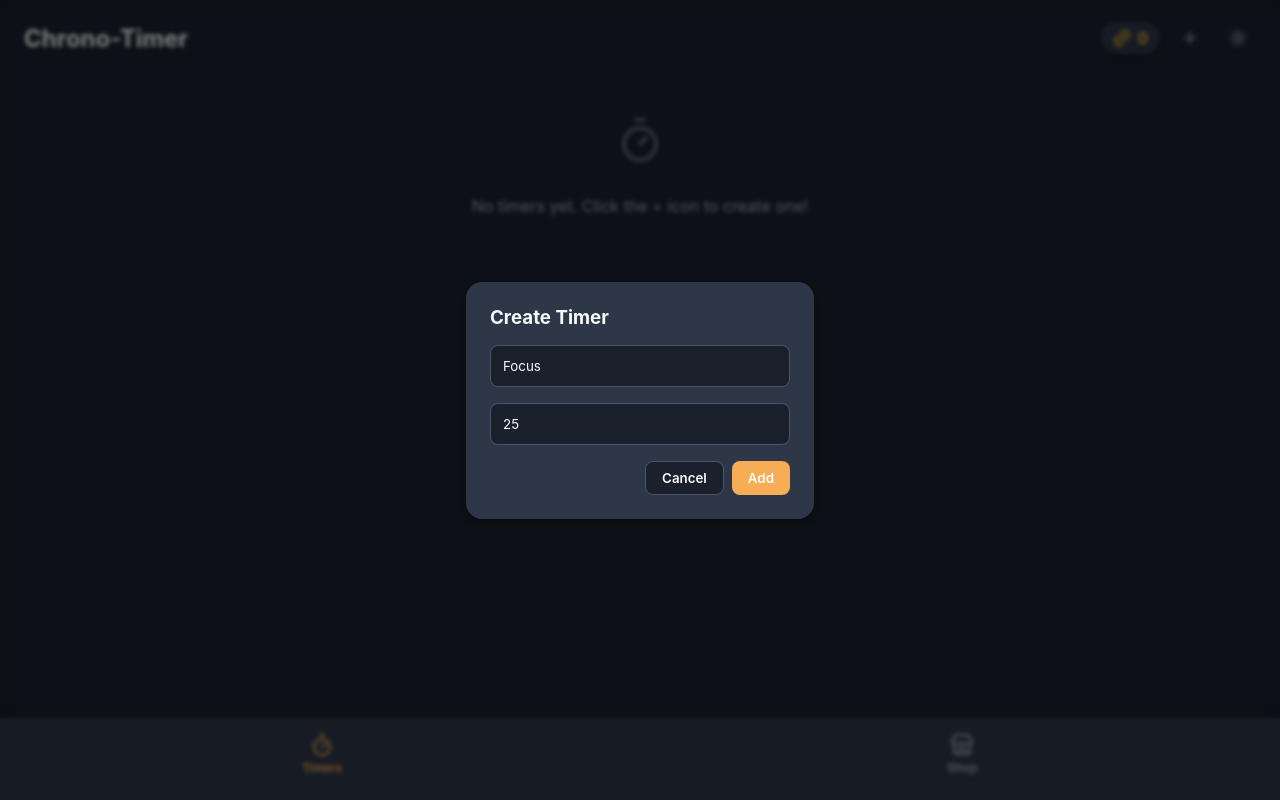
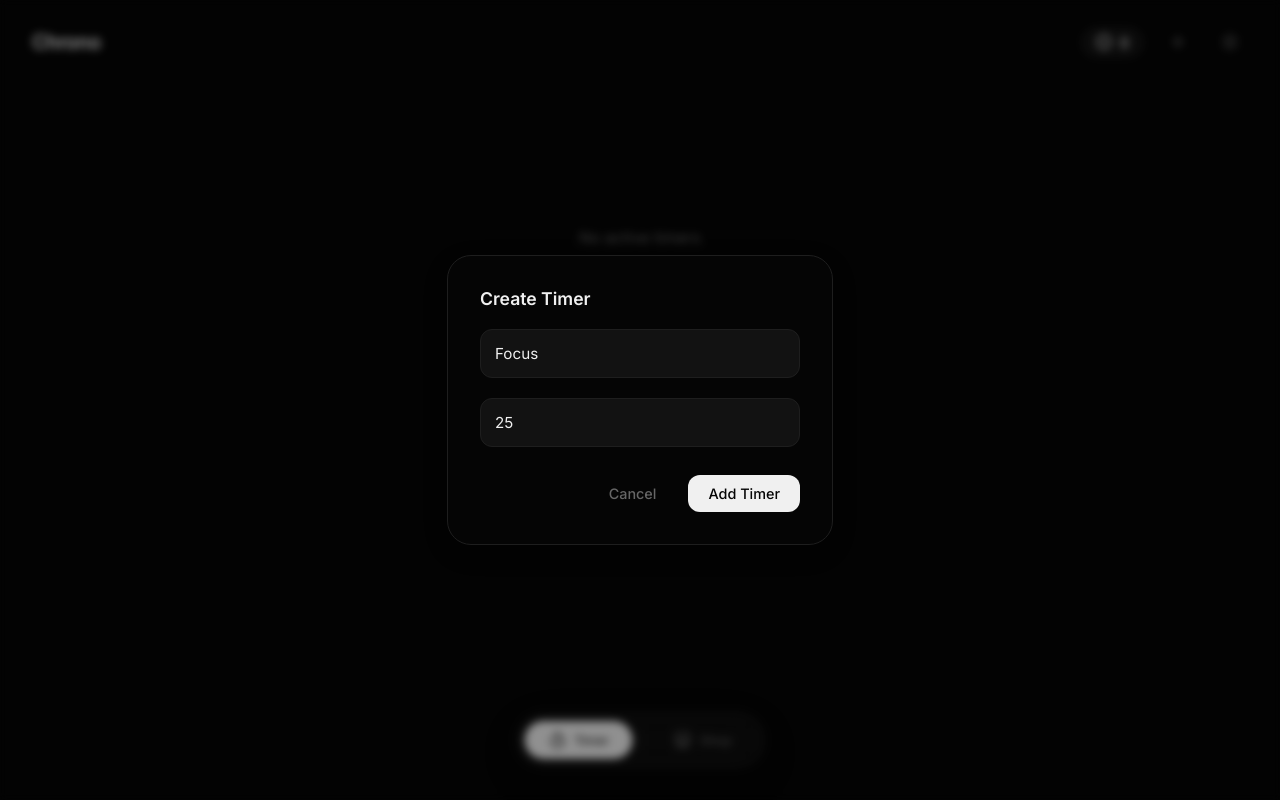
Before and after one commit to Panther-Mughil/Chrono-Timer, a React (Vite) app: page / in a window 1280 px wide. Both pictures are taken after a click on the button 1190 px from the left and 38 px from the top of the page. Built offline with nearby package versions, Linux system fonts and the light colour scheme.

Commit message:
style: apply minimalistic black/gray UI, glassmorphism nav, and hexagon token

```diff
--- a/src/App.css
+++ b/src/App.css
@@ -1,36 +1,34 @@
+@import url('https://fonts.googleapis.com/css2?family=Inter:wght@400;500;600;700&display=swap');
+
 :root {
-  /* Light Theme Colors (Cozy & Warm) */
-  --bg-color: #fdfbf7;
-  --surface-color: #ffffff;
-  --text-primary: #2d3748;
-  --text-secondary: #718096;
-  --accent-color: #f6ad55; /* Warm orange */
-  --accent-hover: #ed8936;
-  --border-color: #e2e8f0;
-  --danger-color: #fc8181;
-  --success-color: #68d391;
+  --bg-color: #ffffff;
+  --surface-color: #f7f7f7;
+  --text-primary: #111111;
+  --text-secondary: #888888;
+  --accent-color: #111111;
+  --accent-hover: #333333;
+  --border-color: #eaeaea;
+  --danger-color: #e63946;
+  --shadow-sm: 0 4px 12px rgba(0,0,0,0.03);
+  --shadow-md: 0 8px 24px rgba(0,0,0,0.06);
+  --radius: 24px;
 
-  --shadow-sm: 0 2px 4px rgba(0,0,0,0.05);
-  --shadow-md: 0 4px 6px rgba(0,0,0,0.05);
-  --radius: 16px;
-
-  font-family: 'Inter', -apple-system, BlinkMacSystemFont, 'Segoe UI', Roboto, Helvetica, Arial, sans-serif;
+  font-family: 'Inter', -apple-system, sans-serif;
   color: var(--text-primary);
   background-color: var(--bg-color);
-  transition: background-color 0.3s ease, color 0.3s ease;
+  transition: background-color 0.4s ease, color 0.4s ease;
 }
 
 [data-theme='dark'] {
-  /* Dark Theme Colors (Cozy & Deep) */
-  --bg-color: #1a202c;
-  --surface-color: #2d3748;
-  --text-primary: #f7fafc;
-  --text-secondary: #a0aec0;
-  --accent-color: #f6ad55;
-  --accent-hover: #ed8936;
-  --border-color: #4a5568;
-  --shadow-sm: 0 2px 4px rgba(0,0,0,0.2);
-  --shadow-md: 0 4px 6px rgba(0,0,0,0.3);
+  --bg-color: #050505;
+  --surface-color: #121212;
+  --text-primary: #f0f0f0;
+  --text-secondary: #666666;
+  --accent-color: #f0f0f0;
+  --accent-hover: #ffffff;
+  --border-color: #1e1e1e;
+  --shadow-sm: 0 4px 12px rgba(0,0,0,0.3);
+  --shadow-md: 0 8px 24px rgba(0,0,0,0.4);
 }
 
 body {
@@ -47,7 +45,6 @@ body {
   max-width: 100%;
 }
 
-/* App Container */
 .app-container {
   display: flex;
   flex-direction: column;
@@ -60,21 +57,21 @@ body {
   display: flex;
   justify-content: space-between;
   align-items: center;
-  padding: 20px 24px;
-  background-color: var(--bg-color);
+  padding: 24px 32px;
+  background-color: transparent;
   z-index: 10;
 }
 
 .header h1 {
   margin: 0;
-  font-size: 1.5rem;
-  font-weight: 700;
-  color: var(--text-primary);
+  font-size: 1.25rem;
+  font-weight: 600;
+  letter-spacing: -0.02em;
 }
 
 .header-actions {
   display: flex;
-  gap: 12px;
+  gap: 16px;
   align-items: center;
 }
 
@@ -92,55 +89,55 @@ body {
 }
 
 .icon-btn:hover {
+  color: var(--text-primary);
   background-color: var(--surface-color);
-  color: var(--accent-color);
-  box-shadow: var(--shadow-sm);
 }
 
 .coin-display {
   display: flex;
   align-items: center;
-  gap: 6px;
-  font-weight: 600;
-  color: #fbbf24;
+  gap: 8px;
+  font-weight: 500;
+  font-size: 0.9rem;
+  color: var(--text-primary);
   background: var(--surface-color);
-  padding: 6px 12px;
+  padding: 6px 14px;
   border-radius: 20px;
-  box-shadow: var(--shadow-sm);
+  border: 1px solid var(--border-color);
 }
 
-/* Main Content Area */
+/* Main Content */
 .main-content {
   flex: 1;
   overflow-y: auto;
-  padding: 0 24px 80px 24px; /* bottom padding for nav bar */
+  padding: 24px 32px 120px 32px;
 }
 
 /* Timer List */
 .timer-list {
   display: flex;
   flex-direction: column;
-  gap: 16px;
+  gap: 24px;
   align-items: center;
-  padding-bottom: 24px;
 }
 
-/* Timer Card */
 .timer-card {
   background-color: var(--surface-color);
   border-radius: var(--radius);
-  padding: 20px;
+  padding: 32px;
   width: 100%;
-  max-width: 400px;
-  box-shadow: var(--shadow-md);
+  max-width: 360px;
+  box-shadow: var(--shadow-sm);
   display: flex;
   flex-direction: column;
-  gap: 16px;
-  transition: transform 0.2s ease;
+  gap: 24px;
+  border: 1px solid var(--border-color);
+  transition: transform 0.3s ease;
 }
 
 .timer-card:hover {
   transform: translateY(-2px);
+  box-shadow: var(--shadow-md);
 }
 
 .timer-header {
@@ -150,18 +147,19 @@ body {
 }
 
 .timer-name {
-  font-weight: 600;
-  font-size: 1.1rem;
+  font-weight: 500;
+  font-size: 1rem;
   margin: 0;
+  color: var(--text-secondary);
 }
 
 .timer-time {
-  font-size: 3rem;
-  font-weight: 700;
+  font-size: 4.5rem;
+  font-weight: 600;
   text-align: center;
   font-variant-numeric: tabular-nums;
-  letter-spacing: -0.05em;
-  color: var(--accent-color);
+  letter-spacing: -0.04em;
+  color: var(--text-primary);
 }
 
 .timer-controls {
@@ -175,8 +173,8 @@ body {
   border: 1px solid var(--border-color);
   color: var(--text-primary);
   border-radius: 50%;
-  width: 48px;
-  height: 48px;
+  width: 54px;
+  height: 54px;
   display: flex;
   align-items: center;
   justify-content: center;
@@ -185,178 +183,214 @@ body {
 }
 
 .control-btn:hover {
-  background: var(--accent-color);
-  color: white;
-  border-color: var(--accent-color);
+  border-color: var(--text-primary);
 }
 
 .control-btn.active {
-  background: var(--accent-color);
-  color: white;
-  border-color: var(--accent-color);
+  background: var(--text-primary);
+  color: var(--bg-color);
+  border-color: var(--text-primary);
 }
 
-.control-btn.danger:hover {
-  background: var(--danger-color);
-  border-color: var(--danger-color);
+/* Empty State */
+.empty-state {
+  text-align: center;
+  color: var(--text-secondary);
+  margin-top: 15vh;
+  font-size: 0.95rem;
+  font-weight: 400;
+  letter-spacing: 0.02em;
 }
 
 /* Shop View */
 .shop-grid {
   display: grid;
   grid-template-columns: repeat(auto-fill, minmax(140px, 1fr));
-  gap: 16px;
-  padding-bottom: 24px;
+  gap: 24px;
+  max-width: 600px;
+  margin: 0 auto;
 }
 
 .shop-item {
   background-color: var(--surface-color);
   border-radius: var(--radius);
-  padding: 16px;
+  padding: 24px 16px;
   display: flex;
   flex-direction: column;
   align-items: center;
-  gap: 12px;
-  box-shadow: var(--shadow-sm);
-  text-align: center;
+  gap: 16px;
+  border: 1px solid var(--border-color);
+  transition: all 0.2s ease;
+}
+
+.shop-item:hover {
+  border-color: var(--text-secondary);
 }
 
 .shop-item-img {
-  width: 80px;
-  height: 80px;
-  background: var(--bg-color);
-  border-radius: 50%;
-  display: flex;
-  align-items: center;
-  justify-content: center;
-  font-size: 2rem;
-  color: var(--text-secondary);
+  font-size: 2.5rem;
+  filter: grayscale(0.2);
 }
 
 .shop-item-title {
-  font-weight: 600;
+  font-weight: 500;
   font-size: 0.9rem;
 }
 
 .shop-item-price {
-  font-weight: 700;
-  color: #fbbf24;
+  font-weight: 600;
+  color: var(--text-primary);
   display: flex;
   align-items: center;
-  gap: 4px;
+  gap: 6px;
+  font-size: 0.9rem;
 }
 
 .buy-btn {
-  background: var(--accent-color);
-  color: white;
-  border: none;
-  padding: 8px 16px;
+  background: transparent;
+  color: var(--text-primary);
+  border: 1px solid var(--text-primary);
+  padding: 8px 20px;
   border-radius: 20px;
-  font-weight: 600;
+  font-weight: 500;
+  font-size: 0.85rem;
   cursor: pointer;
   width: 100%;
-  transition: background 0.2s;
+  transition: all 0.2s;
 }
 .buy-btn:hover {
-  background: var(--accent-hover);
+  background: var(--text-primary);
+  color: var(--bg-color);
 }
 .buy-btn:disabled {
-  background: var(--border-color);
+  background: transparent;
+  border-color: var(--border-color);
   color: var(--text-secondary);
   cursor: not-allowed;
 }
 
-/* Bottom Navigation */
+/* Floating Glass Bottom Nav */
 .bottom-nav {
-  position: absolute;
-  bottom: 0;
-  left: 0;
-  right: 0;
-  background: var(--surface-color);
+  position: fixed;
+  bottom: 32px;
+  left: 50%;
+  transform: translateX(-50%);
   display: flex;
-  justify-content: space-around;
-  padding: 12px 0 24px 0;
-  border-top: 1px solid var(--border-color);
-  box-shadow: 0 -4px 12px rgba(0,0,0,0.05);
+  align-items: center;
+  gap: 4px;
+  padding: 8px;
+  border-radius: 40px;
+  z-index: 100;
+  box-shadow: 0 12px 40px rgba(0,0,0,0.12);
+  backdrop-filter: blur(16px);
+  -webkit-backdrop-filter: blur(16px);
+}
+
+[data-theme='light'] .bottom-nav {
+  background: rgba(255, 255, 255, 0.7);
+  border: 1px solid rgba(0, 0, 0, 0.08);
+}
+
+[data-theme='dark'] .bottom-nav {
+  background: rgba(20, 20, 20, 0.6);
+  border: 1px solid rgba(255, 255, 255, 0.08);
+}
+
+.nav-separator {
+  width: 1px;
+  height: 20px;
+  background-color: var(--text-secondary);
+  opacity: 0.3;
+  margin: 0 4px;
 }
 
 .nav-item {
   display: flex;
-  flex-direction: column;
   align-items: center;
-  gap: 4px;
-  background: none;
+  gap: 8px;
+  background: transparent;
   border: none;
   color: var(--text-secondary);
   cursor: pointer;
-  font-size: 0.75rem;
-  font-weight: 600;
-  transition: color 0.2s;
+  font-size: 0.85rem;
+  font-weight: 500;
+  padding: 10px 24px;
+  border-radius: 30px;
+  transition: all 0.3s ease;
 }
 
-.nav-item:hover, .nav-item.active {
-  color: var(--accent-color);
+.nav-item:hover {
+  color: var(--text-primary);
 }
 
-/* Empty State */
-.empty-state {
-  text-align: center;
-  color: var(--text-secondary);
-  margin-top: 40px;
-  display: flex;
-  flex-direction: column;
-  align-items: center;
-  gap: 16px;
+.nav-item.active {
+  background: var(--text-primary);
+  color: var(--bg-color);
 }
 
-/* Modal Simple */
+/* Modal */
 .modal-overlay {
   position: fixed;
   inset: 0;
-  background: rgba(0,0,0,0.5);
+  background: rgba(0,0,0,0.4);
   display: flex;
   align-items: center;
   justify-content: center;
-  z-index: 50;
-  backdrop-filter: blur(2px);
+  z-index: 200;
+  backdrop-filter: blur(4px);
 }
 .modal-content {
-  background: var(--surface-color);
-  padding: 24px;
+  background: var(--bg-color);
+  padding: 32px;
   border-radius: var(--radius);
-  width: 300px;
+  width: 320px;
   box-shadow: var(--shadow-md);
   display: flex;
   flex-direction: column;
-  gap: 16px;
+  gap: 20px;
+  border: 1px solid var(--border-color);
 }
 .modal-content input {
-  padding: 12px;
-  border-radius: 8px;
+  padding: 14px;
+  border-radius: 12px;
   border: 1px solid var(--border-color);
-  background: var(--bg-color);
+  background: var(--surface-color);
   color: var(--text-primary);
   font-family: inherit;
+  font-size: 0.95rem;
+  outline: none;
+  transition: border-color 0.2s;
+}
+.modal-content input:focus {
+  border-color: var(--text-secondary);
 }
 .modal-actions {
   display: flex;
   justify-content: flex-end;
-  gap: 8px;
+  gap: 12px;
+  margin-top: 8px;
 }
 .btn {
-  padding: 8px 16px;
-  border-radius: 8px;
+  padding: 10px 20px;
+  border-radius: 12px;
   border: none;
   cursor: pointer;
-  font-weight: 600;
+  font-weight: 500;
   font-family: inherit;
+  font-size: 0.9rem;
+  transition: all 0.2s;
 }
 .btn.primary {
-  background: var(--accent-color);
-  color: white;
+  background: var(--text-primary);
+  color: var(--bg-color);
+}
+.btn.primary:hover {
+  opacity: 0.9;
 }
 .btn.secondary {
-  background: var(--bg-color);
+  background: transparent;
+  color: var(--text-secondary);
+}
+.btn.secondary:hover {
   color: var(--text-primary);
-  border: 1px solid var(--border-color);
 }
--- a/src/App.tsx
+++ b/src/App.tsx
@@ -1,6 +1,6 @@
 import { useEffect, useState } from 'react';
 import { useStore } from './store';
-import { Moon, Sun, Plus, Coins, Timer as TimerIcon, Store, Play, Pause, Square, Trash2 } from 'lucide-react';
+import { Moon, Sun, Plus, Timer as TimerIcon, Store, Play, Pause, Square, Trash2, Hexagon } from 'lucide-react';
 import './App.css';
 
 const formatTime = (seconds: number) => {
@@ -39,10 +39,10 @@ function App() {
   return (
     <div className="app-container">
       <header className="header">
-        <h1>Chrono-Timer</h1>
+        <h1>Chrono</h1>
         <div className="header-actions">
           <div className="coin-display">
-            <Coins size={18} />
+            <Hexagon size={16} strokeWidth={2.5} />
             <span>{coins}</span>
           </div>
           <button className="icon-btn" onClick={() => setAddModalOpen(true)} title="Add Timer">
@@ -59,16 +59,15 @@ function App() {
           <div className="timer-list">
             {timers.length === 0 ? (
               <div className="empty-state">
-                <TimerIcon size={48} opacity={0.5} />
-                <p>No timers yet. Click the + icon to create one!</p>
+                No active timers
               </div>
             ) : (
               timers.map(timer => (
                 <div key={timer.id} className="timer-card">
                   <div className="timer-header">
                     <h3 className="timer-name">{timer.name}</h3>
-                    <button className="icon-btn" style={{color: 'var(--danger-color)'}} onClick={() => removeTimer(timer.id)}>
-                      <Trash2 size={16} />
+                    <button className="icon-btn" onClick={() => removeTimer(timer.id)}>
+                      <Trash2 size={18} />
                     </button>
                   </div>
                   <div className="timer-time">
@@ -77,15 +76,15 @@ function App() {
                   <div className="timer-controls">
                     {timer.status === 'running' ? (
                       <button className="control-btn active" onClick={() => updateTimerStatus(timer.id, 'paused')}>
-                        <Pause size={20} />
+                        <Pause size={20} fill="currentColor" />
                       </button>
                     ) : (
                       <button className="control-btn" onClick={() => updateTimerStatus(timer.id, 'running')}>
-                        <Play size={20} />
+                        <Play size={20} fill="currentColor" />
                       </button>
                     )}
-                    <button className="control-btn danger" onClick={() => resetTimer(timer.id)}>
-                      <Square size={20} />
+                    <button className="control-btn" onClick={() => resetTimer(timer.id)}>
+                      <Square size={18} fill="currentColor" />
                     </button>
                   </div>
                 </div>
@@ -108,10 +107,10 @@ function App() {
                 <div className="shop-item-img">{item.icon}</div>
                 <div className="shop-item-title">{item.name}</div>
                 <div className="shop-item-price">
-                  <Coins size={14} /> {item.price}
+                  <Hexagon size={14} /> {item.price}
                 </div>
                 <button className="buy-btn" disabled={coins < item.price}>
-                  {coins >= item.price ? 'Purchase' : 'Locked'}
+                  {coins >= item.price ? 'Unlock' : 'Locked'}
                 </button>
               </div>
             ))}
@@ -121,11 +120,12 @@ function App() {
 
       <nav className="bottom-nav">
         <button className={`nav-item ${activeTab === 'timer' ? 'active' : ''}`} onClick={() => setActiveTab('timer')}>
-          <TimerIcon size={24} />
-          <span>Timers</span>
+          <TimerIcon size={18} />
+          <span>Timer</span>
         </button>
+        <div className="nav-separator" />
         <button className={`nav-item ${activeTab === 'shop' ? 'active' : ''}`} onClick={() => setActiveTab('shop')}>
-          <Store size={24} />
+          <Store size={18} />
           <span>Shop</span>
         </button>
       </nav>
@@ -133,7 +133,7 @@ function App() {
       {isAddModalOpen && (
         <div className="modal-overlay" onClick={() => setAddModalOpen(false)}>
           <div className="modal-content" onClick={e => e.stopPropagation()}>
-            <h3 style={{margin: 0}}>Create Timer</h3>
+            <h3 style={{margin: 0, fontSize: '1.1rem', fontWeight: 600}}>Create Timer</h3>
             <input
               type="text"
               placeholder="Timer Name (e.g., Focus)"
@@ -149,7 +149,7 @@ function App() {
             />
             <div className="modal-actions">
               <button className="btn secondary" onClick={() => setAddModalOpen(false)}>Cancel</button>
-              <button className="btn primary" onClick={handleAddTimer}>Add</button>
+              <button className="btn primary" onClick={handleAddTimer}>Add Timer</button>
             </div>
           </div>
         </div>
```
